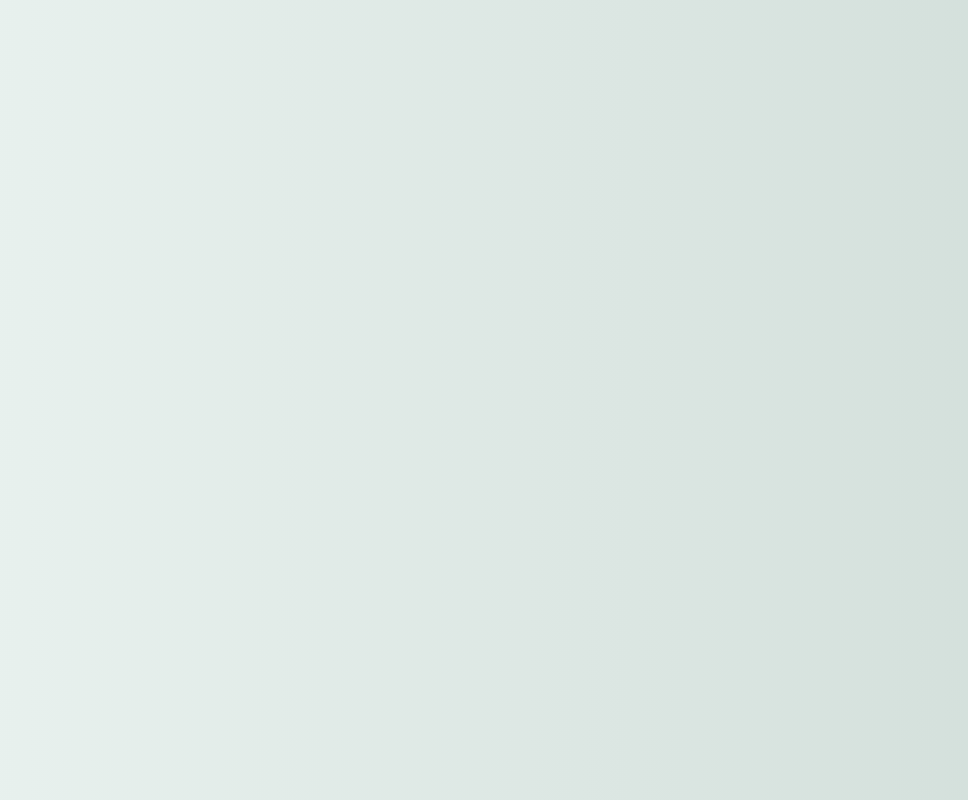
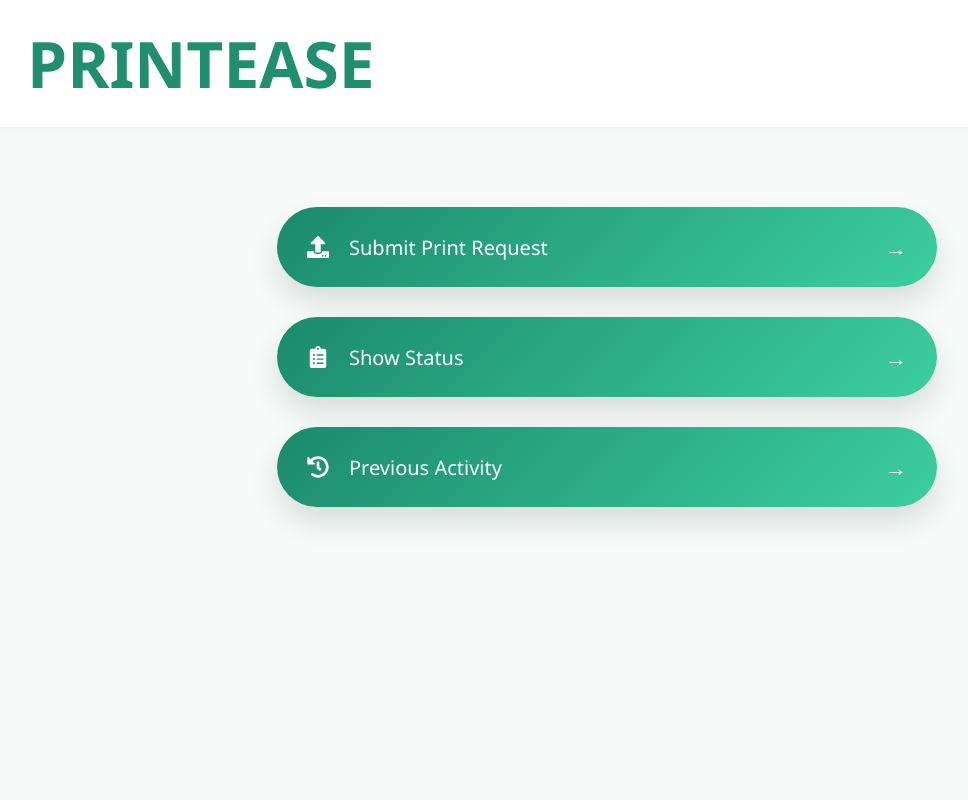
Before and after one commit to AMRITHA-P-SHIBU/printease, a React (Create React App) app in the folder frontend/: page /1/printout in a window 1280 px wide. Before the commit this address had no page. Shown: the whole page, without its empty margins (33-1001 px from the left). Built offline with nearby package versions, Linux system fonts and the light colour scheme.

Commit message:
added printout.js

```diff
--- a/frontend/src/App.css
+++ b/frontend/src/App.css
@@ -354,3 +354,43 @@ body {
   font-weight: 500;
   cursor: pointer;
 }
+
+/* ===== Printout Page ===== */
+
+.printout-page {
+  min-height: 100vh;
+  background: #f6faf8;
+}
+
+.printout-content {
+  margin-top: 80px;
+  display: flex;
+  flex-direction: column;
+  gap: 30px;
+  align-items: center;
+}
+
+.print-card {
+  width: 600px;
+  padding: 25px 30px;
+  border-radius: 40px;
+  background: linear-gradient(135deg, #1b8a6b, #3ccf9f);
+  color: white;
+  display: flex;
+  align-items: center;
+  gap: 20px;
+  font-size: 20px;
+  font-weight: 500;
+  cursor: pointer;
+  box-shadow: 0 15px 30px rgba(0, 0, 0, 0.12);
+  transition: 0.3s ease;
+}
+
+.print-card:hover {
+  transform: translateY(-4px);
+}
+
+.print-card .arrow {
+  margin-left: auto;
+  font-size: 22px;
+}
--- a/frontend/src/App.js
+++ b/frontend/src/App.js
@@ -4,7 +4,8 @@ import Welcome from "./pages/Welcome";
 import Login from "./pages/Login";
 import Register from "./pages/Register";
 import Dashboard from "./pages/Dashboard";
-import "./App.css";   // <-- THIS is correct place
+import Printout from "./pages/Printout";
+import "./App.css";
 
 function App() {
   return (
@@ -14,7 +15,7 @@ function App() {
         <Route path="/login/:role" element={<Login />} />
         <Route path="/register/:role" element={<Register />} />
         <Route path="/:role/dashboard" element={<Dashboard />} />
-
+        <Route path="/:role/printout" element={<Printout />} />
       </Routes>
     </Router>
   );
--- a/frontend/src/pages/Dashboard.js
+++ b/frontend/src/pages/Dashboard.js
@@ -5,15 +5,10 @@ import { FaPrint, FaStore } from "react-icons/fa";
 function Dashboard() {
   const navigate = useNavigate();
   const fullName = localStorage.getItem("full_name");
-
-  const handleLogout = () => {
-    localStorage.clear();
-    navigate("/");
-  };
+  const role = localStorage.getItem("role");
 
   return (
     <div className="dashboard-wrapper">
-
       {/* Navbar */}
       <div className="navbar">
         <h2 className="brand">PRINTEASE</h2>
@@ -23,7 +18,13 @@ function Dashboard() {
             {fullName ? fullName.charAt(0).toUpperCase() : "U"}
           </div>
           <span className="username">{fullName}</span>
-          <span className="logout" onClick={handleLogout}>
+          <span
+            className="logout"
+            onClick={() => {
+              localStorage.clear();
+              navigate("/");
+            }}
+          >
             Logout
           </span>
         </div>
@@ -35,7 +36,10 @@ function Dashboard() {
         <p>Choose a service to get started</p>
 
         <div className="cards">
-          <div className="card">
+          <div
+            className="card"
+            onClick={() => navigate(`/${role}/printout`)}
+          >
             <div className="icon-box">
               <FaPrint size={28} />
             </div>
@@ -52,9 +56,7 @@ function Dashboard() {
               <FaStore size={28} />
             </div>
             <h3>Bookstore</h3>
-            <p>
-              Browse available items, prebook products, and manage your orders
-            </p>
+            <p>Browse items and manage orders</p>
             <span className="get-started">Get Started →</span>
           </div>
         </div>
--- a/frontend/src/pages/Login.js
+++ b/frontend/src/pages/Login.js
@@ -1,4 +1,3 @@
-
 import React, { useState } from "react";
 import { useParams, useNavigate } from "react-router-dom";
 import { FaUser, FaLock, FaEye } from "react-icons/fa";
--- /dev/null
+++ b/frontend/src/pages/Printout.js
@@ -0,0 +1,55 @@
+import React from "react";
+import { useNavigate, useParams } from "react-router-dom";
+import { FaUpload, FaClipboardList, FaHistory } from "react-icons/fa";
+
+function Printout() {
+  const navigate = useNavigate();
+  const { role } = useParams(); // 👈 VERY IMPORTANT
+
+  const fullName = localStorage.getItem("full_name");
+
+  return (
+    <div className="printout-page">
+      {/* Navbar */}
+      <div className="navbar">
+        <h2 className="brand">PRINTEASE</h2>
+
+        <div className="nav-right">
+          <span className="username">{fullName}</span>
+        </div>
+      </div>
+
+      {/* Content */}
+      <div className="printout-content">
+        <div
+          className="print-card"
+          onClick={() => navigate(`/${role}/printout/submit`)}
+        >
+          <FaUpload size={22} />
+          <span>Submit Print Request</span>
+          <span className="arrow">→</span>
+        </div>
+
+        <div
+          className="print-card"
+          onClick={() => navigate(`/${role}/printout/status`)}
+        >
+          <FaClipboardList size={22} />
+          <span>Show Status</span>
+          <span className="arrow">→</span>
+        </div>
+
+        <div
+          className="print-card"
+          onClick={() => navigate(`/${role}/printout/history`)}
+        >
+          <FaHistory size={22} />
+          <span>Previous Activity</span>
+          <span className="arrow">→</span>
+        </div>
+      </div>
+    </div>
+  );
+}
+
+export default Printout;
```
Also changed, not shown: 1 other file (tests, documents, lock files or other folders).
